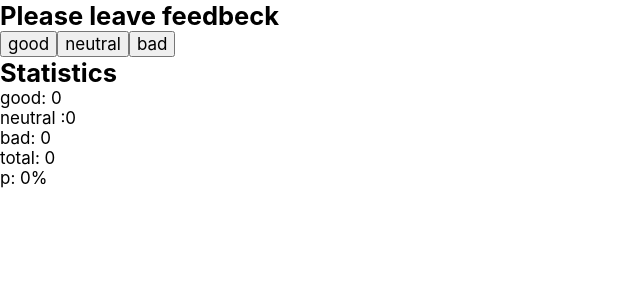
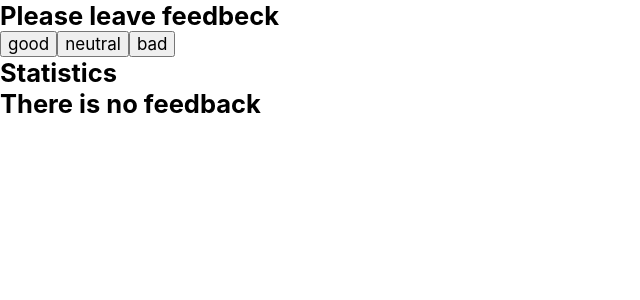
Before and after one commit to artipavl/goit-react-hw-02-feedback, a React (Create React App) app: page / in a window 1280 px wide. Shown: the top 300 px of the page, without its empty margins (0-640 px from the left). Built offline with nearby package versions, Linux system fonts and the light colour scheme.

Commit message:
Виконує 4 завдання

```diff
--- a/src/components/Feedback/Feedback.jsx
+++ b/src/components/Feedback/Feedback.jsx
@@ -2,6 +2,7 @@
 import { React, Component } from 'react';
 
 import { Section } from 'components/Section/Section';
+import { Notification } from 'components/Notification/Notification';
 import { FeedbackOptions } from 'components/Feedback/FeedbackOptions';
 import { Statistics } from 'components/Feedback/Statistics';
 
@@ -41,8 +42,8 @@
             onLeaveFeedback={this.onLeaveFeedback}
           />
         </Section>
-
           <Section title="Statistics">
+        {this.countTotalFeedback() ? (
             <Statistics
               good={good}
               neutral={neutral}
@@ -50,6 +51,9 @@
               total={this.countTotalFeedback}
               positivePercentage={this.countPositiveFeedbackPercentage}
             />
+            ) : (
+              <Notification message="There is no feedback"/>
+            )}
           </Section>
       </>
     );
--- /dev/null
+++ b/src/components/Notification/Notification.jsx
@@ -0,0 +1 @@
+export const Notification = ({message}) => <h2>{message}</h2>
```
Lines whose indentation alone changed are shown as unchanged.
